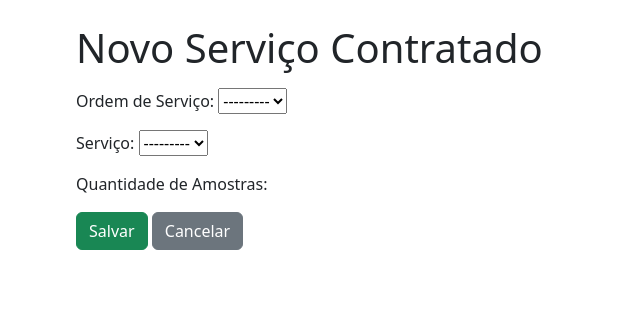
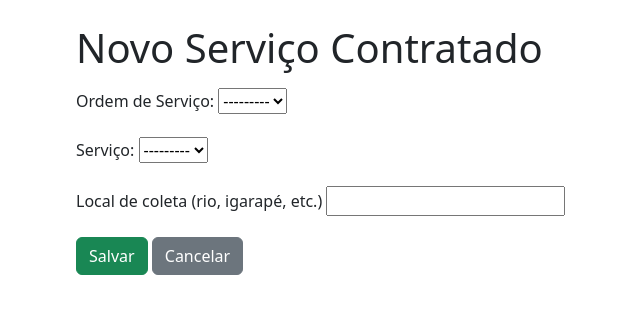
Before and after one commit to Andrimarciely/simplims, a Django app: page /servico_contratado/novo/ in a window 1280 px wide. Shown: the part 56-370 px from the top of the page, without its empty margins (6-646 px from the left). Run offline with Django 4.2, Linux system fonts and the light colour scheme; data that the repository does not hold is empty; parts of the project's set-up code (start-up, migrations or seed data) failed here and were passed over; some libraries are stand-ins or nearby versions.

Commit message:
Atualiza arquivos de acordo com as mudanças nos models

```diff
--- a/simplims_app/forms.py
+++ b/simplims_app/forms.py
@@ -196,6 +196,7 @@ class AmostraForm(forms.ModelForm):
             'servico_contratado',
             "data_coleta",
             "hora_coleta",
+            "tipo_ponto",
             "categorias",
         ]
         widgets = {
@@ -211,7 +212,7 @@ class AmostraForm(forms.ModelForm):
 class ServicoContratadoForm(forms.ModelForm):
     class Meta:
         model = ServicoContratado
-        fields = ["ordem_servico", "servico"]
+        fields = ["ordem_servico", "servico", "local"]
         # widgets = {
         #     "ordem_servico": forms.Select(attrs={"class": "form-select", "onchange": "this.form.submit();"}),
         #     "servico": forms.Select(attrs={"class": "form-select"}),
--- a/templates/simplims_app/amostra/lista.html
+++ b/templates/simplims_app/amostra/lista.html
@@ -11,7 +11,7 @@
         <th>Serviço</th>
         <th>Data da Coleta</th>
         <th>Hora da Coleta</th>
-        <th>Local da Coleta</th>
+        <th>Ponto da Coleta</th>
         <th>Ações</th>
     </tr>
     </thead>
@@ -23,7 +23,7 @@
         <td>{{ item.servico_contratado.servico.descricao }}</td>
         <td>{{ item.data_coleta }}</td>
         <td>{{ item.hora_coleta }}</td>
-        <td>{{ item.local_coleta }}</td>
+        <td>{{ item.tipo_ponto }}</td>
 
         <td>
             {% if item.id %}
--- a/templates/simplims_app/servico_contratado/formulario.html
+++ b/templates/simplims_app/servico_contratado/formulario.html
@@ -12,20 +12,27 @@
         <p><strong>Ordem de Serviço:</strong> {{ ordem_servico_id }}</p>
     {% else %}
         <div class="mb-3">
-            <label for="id_ordem_servico">Ordem de Serviço:</label>
+            <label for="{{ form.ordem_servico.id_for_label }}" class="form-label">Ordem de Serviço:</label>
             {{ form.ordem_servico }}
         </div>
     {% endif %}
 
     <div class="mb-3">
-        <label for="id_servico">Serviço:</label>
+        <label for="{{ form.servico.id_for_label }}" class="form-label">Serviço:</label>
         {{ form.servico }}
     </div>
 
     <div class="mb-3">
-        <label for="id_quantidade_amostras">Quantidade de Amostras:</label>
-        {{ form.quantidade_amostras }}
-    </div>
+    <label for="id_local" class="form-label">
+        {{ form.local.label }}
+    </label>
+    {{ form.local }}
+    {% if form.local.errors %}
+        <div class="text-danger">
+            {{ form.local.errors }}
+        </div>
+    {% endif %}
+</div>
 
     <button type="submit" class="btn btn-success">Salvar</button>
     <a href="{% url 'servico_contratado_listar' %}" class="btn btn-secondary">Cancelar</a>
--- a/templates/simplims_app/servico_contratado/lista.html
+++ b/templates/simplims_app/servico_contratado/lista.html
@@ -12,7 +12,7 @@
             <th>ID</th>
             <th>Ordem de Serviço</th>
             <th>Serviço</th>
-            <th>Quantidade de Amostras</th>
+            <th>Local</th>
             <th>Ações</th>
         </tr>
     </thead>
@@ -22,7 +22,7 @@
                 <td>{{ item.pk }}</td>
                 <td>{{ item.ordem_servico }}</td>
                 <td>{{ item.servico.descricao }}</td>
-                <td>{{ item.quantidade_amostras }}</td>
+                <td>{{ item.local }}</td>
                 <td>
                     <a href="{% url 'amostra_criar' %}?servico_contratado={{ item.id }}"
                        class="btn btn-sm btn-success">
```
